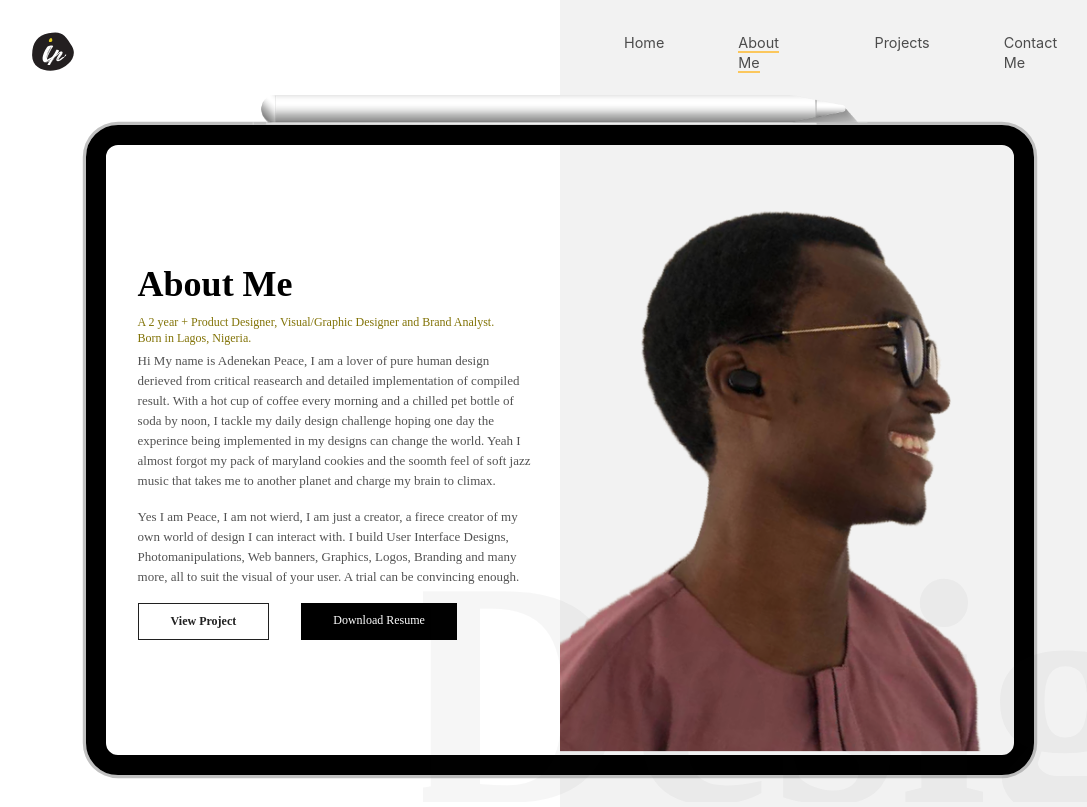
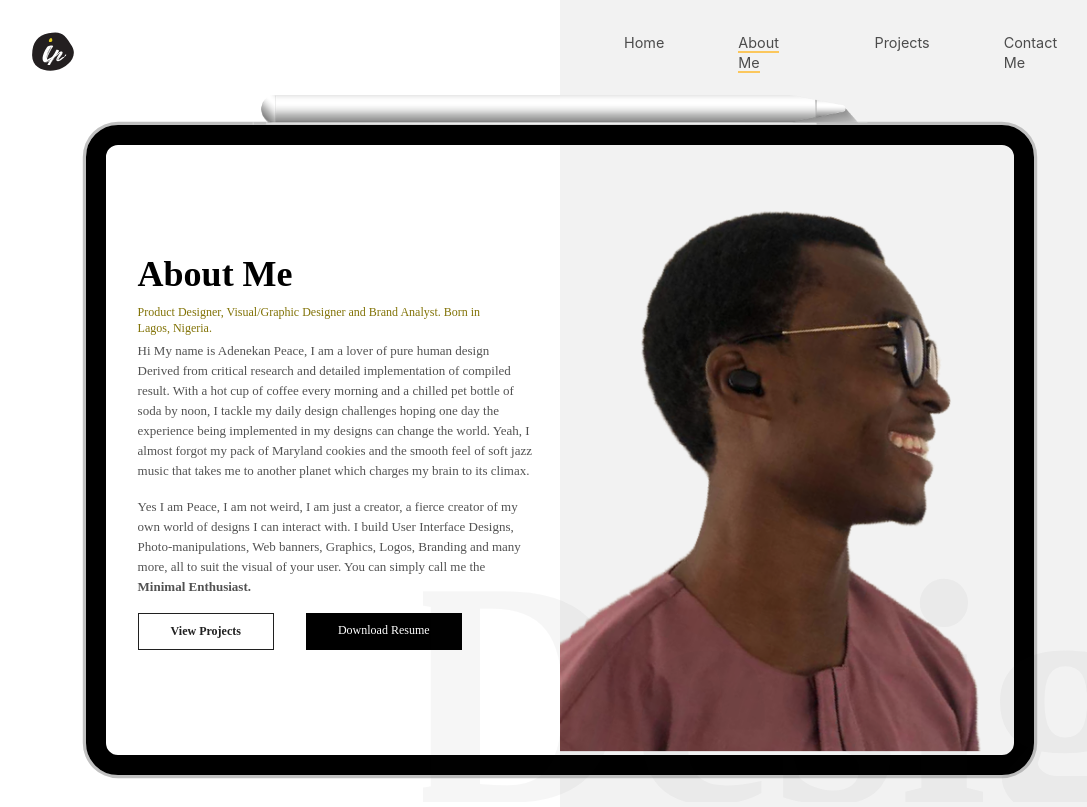
Before and after one commit to horlaarsco/peace, a React (Create React App) app: page /about in a window 1280 px wide. Shown: the whole page, without its empty margins (80-1167 px from the left). Built offline with nearby package versions, Linux system fonts and the light colour scheme.

Commit message:
ddderfrrfr

```diff
--- a/src/components/AboutText.js
+++ b/src/components/AboutText.js
@@ -1,4 +1,5 @@
 import React, { Component } from "react";
+import { Link } from "react-router-dom";
 
 export class AboutText extends Component {
   render() {
@@ -6,31 +7,34 @@ export class AboutText extends Component {
       <div className='half1'>
         <h1>About Me</h1>
         <h6 className='h6'>
-          A 2 year + Product Designer, Visual/Graphic Designer and Brand
-          Analyst. Born in Lagos, Nigeria.
+          Product Designer, Visual/Graphic Designer and Brand Analyst. Born in
+          Lagos, Nigeria.
         </h6>
         <p>
           Hi My name is Adenekan Peace, I am a lover of pure human design
-          derieved from critical reasearch and detailed implementation of
-          compiled result. With a hot cup of coffee every morning and a chilled
-          pet bottle of soda by noon, I tackle my daily design challenge hoping
-          one day the experince being implemented in my designs can change the
-          world. Yeah I almost forgot my pack of maryland cookies and the soomth
-          feel of soft jazz music that takes me to another planet and charge my
-          brain to climax.
+          Derived from critical research and detailed implementation of compiled
+          result. With a hot cup of coffee every morning and a chilled pet
+          bottle of soda by noon, I tackle my daily design challenges hoping one
+          day the experience being implemented in my designs can change the
+          world. Yeah, I almost forgot my pack of Maryland cookies and the
+          smooth feel of soft jazz music that takes me to another planet which
+          charges my brain to its climax.
         </p>
         <p>
-          Yes I am Peace, I am not wierd, I am just a creator, a firece creator
-          of my own world of design I can interact with. I build User Interface
-          Designs, Photomanipulations, Web banners, Graphics, Logos, Branding
-          and many more, all to suit the visual of your user. A trial can be
-          convincing enough.
+          Yes I am Peace, I am not weird, I am just a creator, a fierce creator
+          of my own world of designs I can interact with. I build User Interface
+          Designs, Photo-manipulations, Web banners, Graphics, Logos, Branding
+          and many more, all to suit the visual of your user. You can simply
+          call me the <strong>Minimal Enthusiast. </strong>
         </p>
         <div className='stuffs'>
-          <a className='view-project' href=''>
-            View Project
-          </a>
-          <a href='' className='download-resume'>
+          <Link className='view-project' to={"/projects"}>
+            View Projects
+          </Link>
+          <a
+            href='https://docs.google.com/document/d/1dSTUT40jnJyPefQhraUyB9M0YQHueaYc7MpVKVx9IZs/edit?usp=sharing'
+            className='download-resume'
+          >
             Download Resume
           </a>
         </div>
--- a/src/components/Background.js
+++ b/src/components/Background.js
@@ -1,13 +1,15 @@
-import React, { Component } from "react";
+import React, { Component, lazy, Suspense } from "react";
 import Details from "./Details";
-import Skills from "./Skills";
+const Skills = lazy(() => import("./Skills"));
 
 export class Background extends Component {
   render() {
     return (
       <div id='bg' className='bg'>
         <Details />
-        <Skills />
+        <Suspense fallback={<h1>Loading....</h1>}>
+          <Skills />
+        </Suspense>
       </div>
     );
   }
--- a/src/components/Carousel.js
+++ b/src/components/Carousel.js
@@ -1,4 +1,4 @@
-import React, { useState } from "react";
+import React from "react";
 import styled from "styled-components";
 import CarouselComponent from "../components/CarouselComponent";
 import CarouselComponentBig from "../components/CarouselComponentBig";
--- a/src/components/Contact.js
+++ b/src/components/Contact.js
@@ -1,4 +1,5 @@
 import React, { Component } from "react";
+import { Link } from "react-router-dom";
 
 export class Contact extends Component {
   render() {
@@ -17,20 +18,16 @@ export class Contact extends Component {
               placeholder='Email or Mobile Number
 '
             />
-            <textarea
-              name='message'
-              id='message'
-              cols='30'
-              rows='10'
-            ></textarea>
+            <textarea name='message' id='message' cols='30' rows='10' />
           </form>
           <div className='stuffs' style={styles}>
-            <a className='view-project margin' href=''>
+            <a className='view-project margin' href='/'>
               Send Message
             </a>
-            <a href='' className='download-resume margin'>
-              View Project
-            </a>
+
+            <Link className='download-resume margin' to={"/projects"}>
+              View Projects
+            </Link>
           </div>
         </div>
         <div className='half2 contacts'>
--- a/src/components/Details.js
+++ b/src/components/Details.js
@@ -1,4 +1,5 @@
 import React, { Component } from "react";
+import { Link } from "react-router-dom";
 
 export class Details extends Component {
   render() {
@@ -15,10 +16,13 @@ export class Details extends Component {
           <strong>I call it Conceptual Minimalism.</strong>
         </p>
         <div className='stuffs'>
-          <a className='view-project' href=''>
-            View Project
-          </a>
-          <a href='' className='download-resume'>
+          <Link className='view-project' to={"/projects"}>
+            View Projects
+          </Link>
+          <a
+            href='https://docs.google.com/document/d/1dSTUT40jnJyPefQhraUyB9M0YQHueaYc7MpVKVx9IZs/edit?usp=sharing'
+            className='download-resume'
+          >
             Download Resume
           </a>
         </div>
--- a/src/components/Header.js
+++ b/src/components/Header.js
@@ -1,4 +1,4 @@
-import React, { Component } from "react";
+import React from "react";
 import { Link, useLocation } from "react-router-dom";
 
 function Header() {
```
